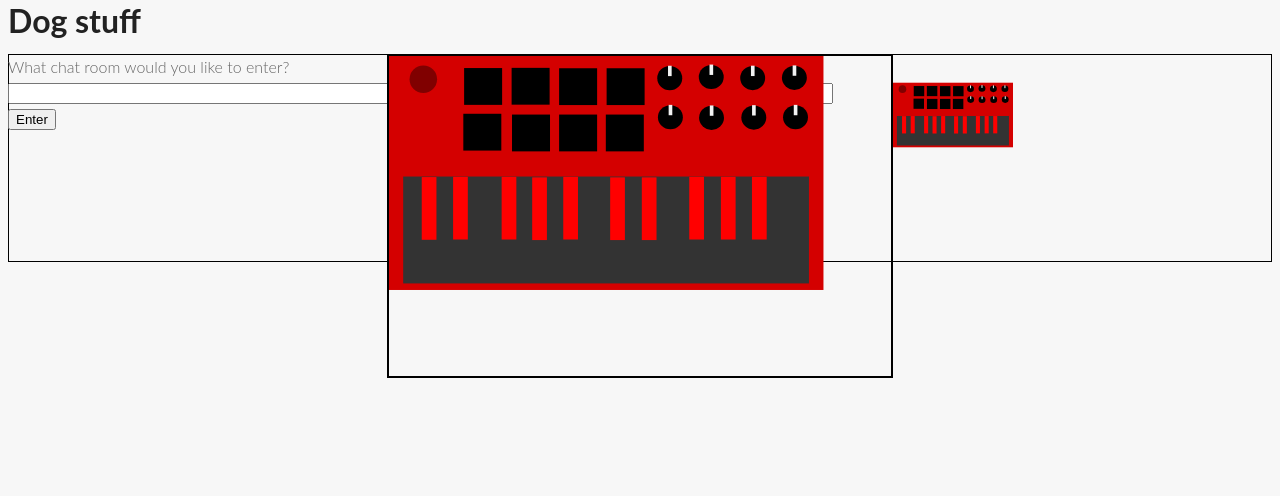
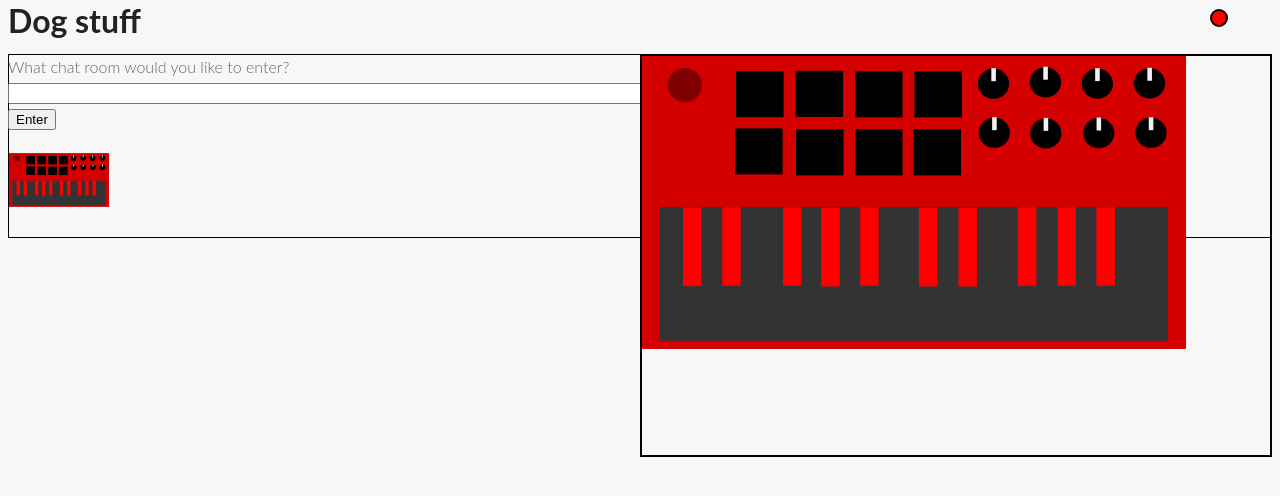
Before and after one commit to wyleu/ellie_site, a Django app: page /chat/ in a window 1280 px wide. Shown: the top 496 px of the page. Run offline with Django 3.2, Linux system fonts and the light colour scheme.

Commit message:
start of SVG image mash up with asemi working MIDI Light

```diff
--- a/chat/templates/chat/roomname.html
+++ b/chat/templates/chat/roomname.html
@@ -22,27 +22,3 @@
         };
     </script>
 {% endblock content %}
-
-{% block content2 %}
-    <div style="border: thin solid black">
-
-        <div style="border: thin solid black">
-            <svg id="svg" viewBox="0 0 1280 800">
-            </svg>
-        </div>
-
-    </div>
-{% endblock content2 %}
-
-{% block graphic %}
-    <div style="border: thin solid black">
-        <svg
-            id="svg2"
-            viewBox="0 0 100 100"
-            height="200"
-            width="200"
-        >
-            <image x="0" y="0" height="60" width="60"  xlink:href="{% static 'svg/akai-svg-image-2.svg' %}" />
-        </svg>
-    </div>
-{% endblock graphic %}
--- a/static/css/main.css
+++ b/static/css/main.css
@@ -78,13 +78,20 @@
 
 .content {
 	float: left;
-	width: 30%;
+	width: 50%;
 }
 .content2 {
-	float: left;
-	width: 40%;
+	float: right;
+	width: 50%;
 }
 .content3 {
+}
+.status {
+	float: bottom;
+	width: 90%;
+}
+
+#midi_status {
 	float: right;
-	width: 30%;
+	width: 5%;
 }
--- a/templates/base.html
+++ b/templates/base.html
@@ -12,6 +12,12 @@
 </head>
 
 <body>
+    <div id="midi_status">
+        <svg height="20" width="20">
+          <circle cx="10" cy="10" r="8" stroke="black" stroke-width="2" fill="red" />
+        </svg>
+
+    </div>
     <div>
         <h2 title="Ellies page of dog details">Dog stuff</h2>
     </div>
@@ -22,20 +28,57 @@
     </div>
         <div class="content2">
         {% block content2 %}
+        <div style="border: thin solid black">
 
+            <div style="border: thin solid black">
+                <svg id="svg" viewBox="0 0 1280 800">
+                </svg>
+            </div>
+
+        </div>
         {% endblock content2 %}
     </div>
         <div class="content3">
         {% block content3 %}
-
         {% endblock content3 %}
     </div>
+
+    </div>
+
+
+
+
+
     <div class="graphic"
          id="graphic">
         {% block graphic %}
-                GRAPHIC
+            <div style="border: thin solid black">
+                <svg
+                    id="svg2"
+                    viewBox="0 0 100 100"
+                    height="100"
+                    width="100"
+                >
+                    <image x="0" y="0" height="100" width="100"  xlink:href="{% static 'svg/akai-svg-image-2.svg' %}" />
+                </svg>
+            </div>
         {% endblock graphic %}
     </div>
+
+
+
+    <div class="status">
+        {% block status %}
+            <div id="device_info">
+                <div id="key_data"></div>
+                <div id="inputs"></div>
+                <div id="outputs"></div>
+            </div>
+        {% endblock status %}
+    </div>
+
+
+
 </body>
 
 </html>
```
Also changed, not shown: chat/templates/chat/room.html (+0 -24 lines), static/js/main.js (+92 -26 lines).
